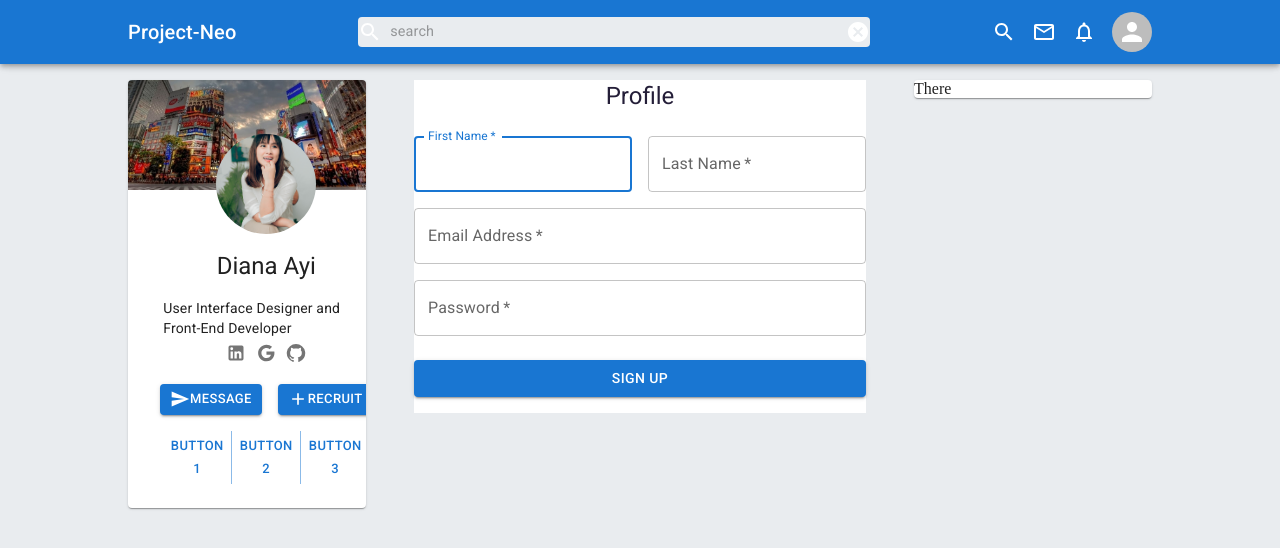
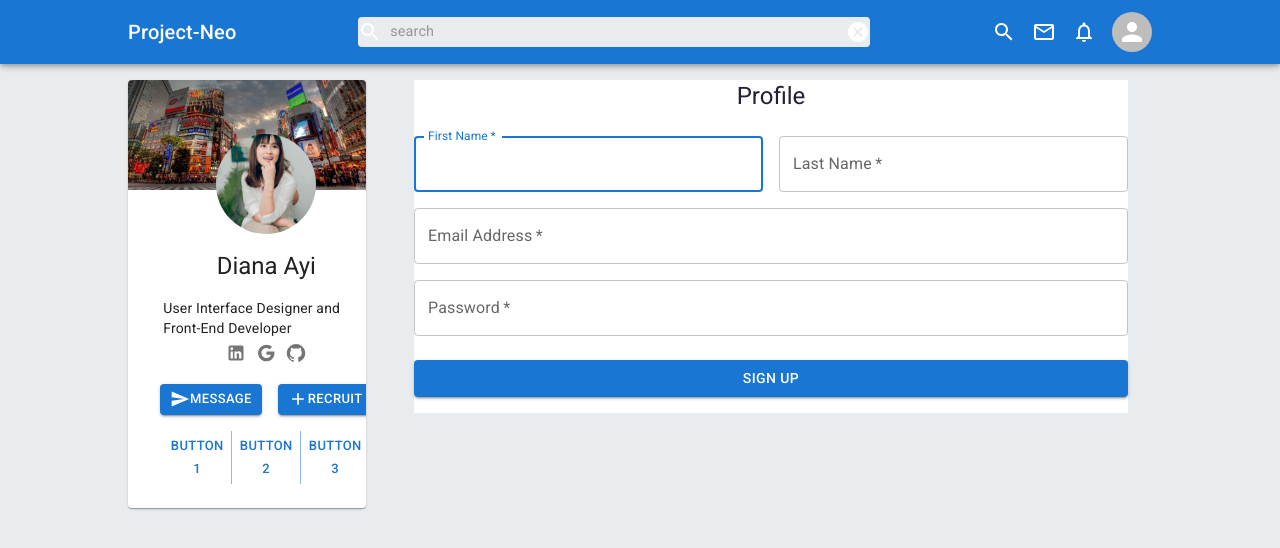
Before and after one commit to jpzambranoleon/project-neo-front-end, a React (Create React App) app: page /profile in a window 1280 px wide. Shown: the top 548 px of the page. Built offline with nearby package versions, Linux system fonts and the light colour scheme.

Commit message:
updated Profile.jsx

```diff
--- a/src/pages/profilePage/Profile.jsx
+++ b/src/pages/profilePage/Profile.jsx
@@ -29,13 +29,8 @@ export default function Profile() {
                             <ProfileCard />
                         </Box>
                     </Grid>
-                    <Grid item sm={6}>
+                    <Grid item sm={9}>
                         <Description />
-                    </Grid>
-                    <Grid item sm={3}>
-                        <Paper>
-                            <div>There</div>
-                        </Paper>
                     </Grid>
                 </Grid>
             </Box>
```
